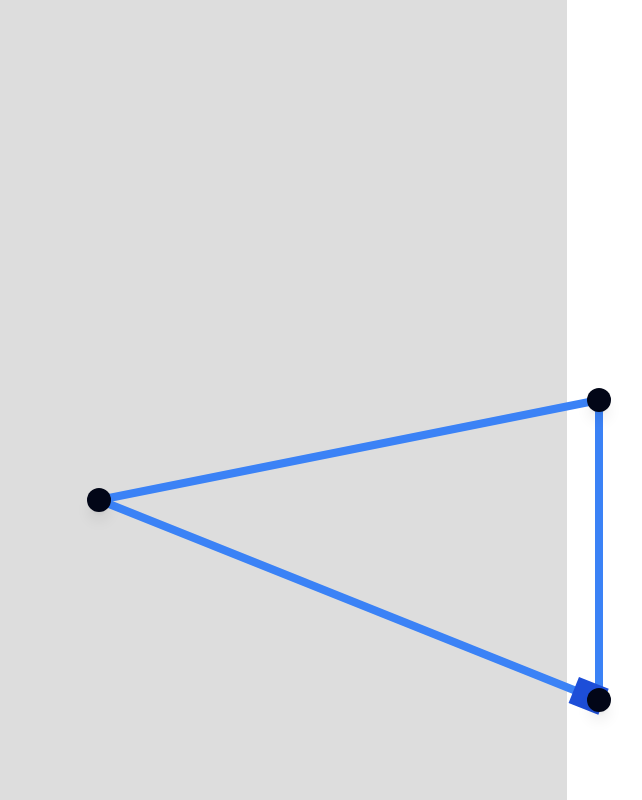
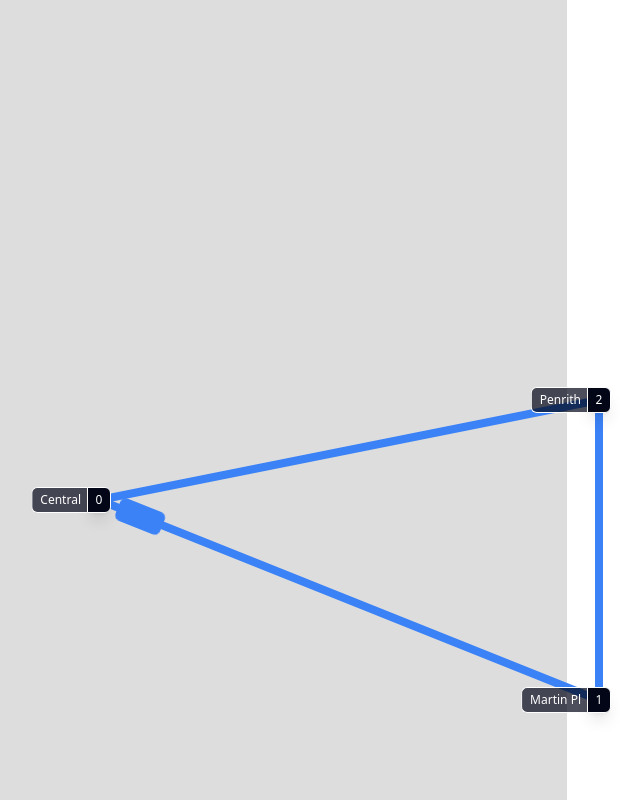
Before and after one commit to sophiek192/trackorithms, a React (Vite) app: page /1 in a window 1280 px wide. Shown: the whole page, without its empty margins (201-843 px from the left). Built offline with nearby package versions, Linux system fonts and the light colour scheme.

Commit message:
refactor + add station names

```diff
--- a/src/pages/Game/Map.tsx
+++ b/src/pages/Game/Map.tsx
@@ -1,73 +1,14 @@
-import { useEffect, useState } from "react";
+import { useEffect } from "react";
 
 import LEVEL1 from "./level1";
 import Track from "./Track";
 import Station from "./Station";
 
-import type { MapType } from "../../types/MapType";
 import Train from "./Train";
-import { useAnimate, useMotionValue, useSpring } from "framer-motion";
-
-/*
-const trainDrive = async ({
-  trainX,
-  trainY,
-  destination,
-  trainYaw,
-}: {
-  trainX: MotionValue<number>;
-  trainY: MotionValue<number>;
-  trainYaw: MotionValue<number>;
-  destination: { x: number; y: number };
-}) => {
-  const [currentX, currentY] = [trainX.get(), trainY.get()];
-
-  const angle =
-    (Math.atan2(destination.y - currentY, destination.x - currentX) * (180 / Math.PI)) % 180;
-
-  trainYaw.set(angle >= 0 ? angle : angle + 180);
-
-  console.log(angle);
-  console.log(angle % 180);
-
-  trainX.set(destination.x);
-  trainY.set(destination.y);
-};
-*/
+import useTrain from "./useTrain";
 
 export default function Map() {
-  // for animating the train
-  const [scope, animate] = useAnimate();
-
-  const [map] = useState<MapType>(LEVEL1);
-
-  const [trainStationId, setTrainStationId] = useState<number>(0);
-
-  const trainX = useSpring(map.stations[0].x, { damping: 100, stiffness: 150 });
-  const trainY = useSpring(map.stations[0].y, { damping: 100, stiffness: 150 });
-  //   const trainYaw = useSpring(0, { damping: 100, stiffness: 500 });
-  const trainYaw = useMotionValue(0);
-
-  useEffect(() => {
-    // when trainStationId changes, move the train to the new station
-    const destination = map.stations[trainStationId];
-    const angle =
-      (Math.atan2(destination.y - trainY.get(), destination.x - trainX.get()) * (180 / Math.PI)) %
-      180;
-
-    const trainDrive = async () => {
-      await animate(trainYaw, angle >= 0 ? angle : angle + 180);
-      animate(trainX, destination.x);
-      animate(trainY, destination.y);
-    };
-
-    trainDrive();
-
-    // trainYaw.set(angle >= 0 ? angle : angle + 180);
-
-    // trainX.set(map.stations[trainStationId].x);
-    // trainY.set(map.stations[trainStationId].y);
-  }, [animate, map.stations, trainStationId, trainX, trainY, trainYaw]);
+  const { map, scope, trainX, trainY, trainYaw, setTrainStationId } = useTrain(LEVEL1);
 
   useEffect(() => {
     const interval = setInterval(() => {
@@ -75,9 +16,10 @@ export default function Map() {
     }, 5000);
 
     return () => clearInterval(interval);
-  }, [map.stations.length]);
+  }, [map.stations.length, setTrainStationId]);
 
   return (
+    <>
       <div className="relative w-[60%] bg-[#ddd]">
         <Train ref={scope} x={trainX} y={trainY} yaw={trainYaw} />
         {map.stations.map((_, index) => (
@@ -87,5 +29,6 @@ export default function Map() {
           <Track key={index} stations={map} from={from} to={to} />
         ))}
       </div>
+    </>
   );
 }
--- a/src/pages/Game/Station.tsx
+++ b/src/pages/Game/Station.tsx
@@ -3,6 +3,7 @@ import { MapType } from "../../types/MapType";
 
 export default function Station({ id, stations }: { id: number; stations: MapType }) {
   const { x, y } = stations.stations[id];
+  const name = stations.stations[id].name;
 
   const motionX = useMotionValue(x);
   const motionY = useMotionValue(y);
@@ -11,7 +12,14 @@ export default function Station({ id, stations }: { id: number; stations: MapTyp
     <motion.div
       initial={{ x, y }}
       style={{ x: motionX, y: motionY, translateX: "-50%", translateY: "-50%" }}
-      className="absolute w-6 h-6 bg-slate-950 rounded-full z-50 shadow-lg"
-    ></motion.div>
+      className="absolute w-6 h-6 z-50 flex justify-center items-center"
+    >
+      <p className=" text-white font-light text-xs px-2 py-1 bg-slate-950 border border-white rounded-r-md z-50 shadow-lg">
+        {id}
+      </p>
+      <p className="text-white absolute top-1/2 left-0.5 text-nowrap bg-slate-950/70 -translate-y-1/2 -translate-x-full px-2 py-1 rounded-l-md text-xs border border-white border-r-0">
+        {name}
+      </p>
+    </motion.div>
   );
 }
--- a/src/pages/Game/Train.tsx
+++ b/src/pages/Game/Train.tsx
@@ -17,7 +17,7 @@ const Train = forwardRef(
     return (
       <motion.div
         ref={ref as AnimationScope}
-        className="w-8 h-7 bg-blue-700 z-50 absolute"
+        className="w-12 h-6 bg-blue-500 z-50 absolute rounded-md"
         style={{
           x,
           y,
--- a/src/pages/Game/level1.ts
+++ b/src/pages/Game/level1.ts
@@ -2,9 +2,9 @@ import { MapType } from "../../types/MapType";
 
 const STATIONS = {
   stations: [
-    { x: 300, y: 500 },
-    { x: 800, y: 700 },
-    { x: 800, y: 400 },
+    { x: 300, y: 500, name: "Central" },
+    { x: 800, y: 700, name: "Martin Pl" },
+    { x: 800, y: 400, name: "Penrith" },
   ],
   connections: [
     [0, 1],
--- /dev/null
+++ b/src/pages/Game/useTrain.ts
@@ -0,0 +1,48 @@
+import { useCallback, useEffect, useState } from "react";
+import { MapType } from "../../types/MapType";
+import { useAnimate, useMotionValue, useSpring } from "framer-motion";
+
+export default function useTrain(initialMap: MapType) {
+  // map
+  const [map, setMap] = useState<MapType>(initialMap);
+
+  // for animating the train
+  const [scope, animate] = useAnimate();
+
+  const [trainStationId, setTrainStationId] = useState<number>(0);
+
+  const trainX = useSpring(map.stations[0].x, { damping: 100, stiffness: 150 });
+  const trainY = useSpring(map.stations[0].y, { damping: 100, stiffness: 150 });
+  const trainYaw = useMotionValue(0);
+
+  // drive the train to a destination
+  const trainDrive = useCallback(
+    async (destination: { x: number; y: number }) => {
+      const angle =
+        (Math.atan2(destination.y - trainY.get(), destination.x - trainX.get()) * (180 / Math.PI)) %
+        180;
+
+      await animate(trainYaw, angle >= 0 ? angle : angle + 180);
+      animate(trainX, destination.x);
+      animate(trainY, destination.y);
+    },
+    [animate, trainX, trainY, trainYaw]
+  );
+
+  useEffect(() => {
+    // when trainStationId changes, move the train to the new station
+    trainDrive(map.stations[trainStationId]);
+  }, [map.stations, trainDrive, trainStationId]);
+
+  return {
+    map,
+    setMap,
+    scope,
+    trainX,
+    trainY,
+    trainYaw,
+    trainStationId,
+    setTrainStationId,
+    trainDrive,
+  };
+}
--- a/src/types/MapType.ts
+++ b/src/types/MapType.ts
@@ -1,4 +1,4 @@
 export type MapType = {
-  stations: { x: number; y: number }[]; // array of stations and their positions
+  stations: { x: number; y: number; name: string }[]; // array of stations and their positions
   connections: [number, number][]; // array of edges
 };
```
Lines whose indentation alone changed are shown as unchanged.
